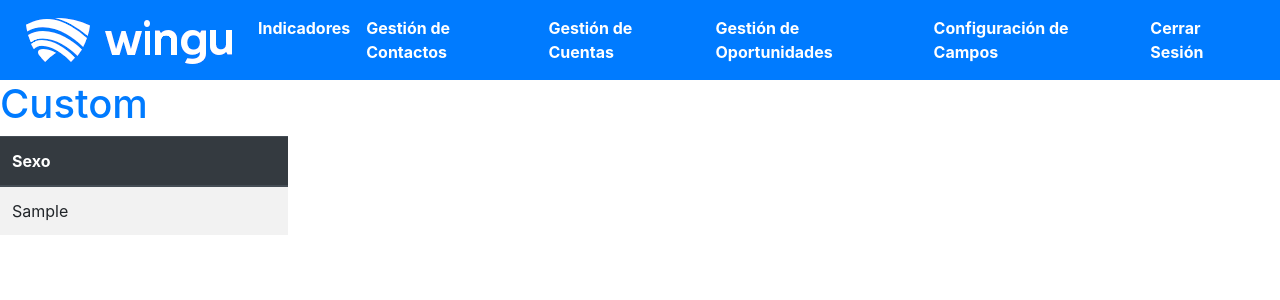
After one commit to Winguweb/mi_primera_bd, a Django app: page /custom/ in a window 1280 px wide. The commit adds this page. Shown: the top 300 px of the page. Run offline with Django 3.2, Linux system fonts and the light colour scheme; a user stored in the database is signed in; tables that the repository leaves empty hold one stand-in row (values such as "Sample post"); some libraries are stand-ins or nearby versions.

Commit message:
agrego vista y admin para custom sexo

```diff
--- a/primerabdd/primerabdd/crm/admin.py
+++ b/primerabdd/primerabdd/crm/admin.py
@@ -1,5 +1,5 @@
 from django.contrib import admin
-from .models import Cuenta, Contacto, Organizacion, Donante, Voluntario
+from .models import Cuenta, Contacto, Organizacion, Donante, Voluntario, CampoSexo
 
 class ContactoInline(admin.TabularInline):
     model = Contacto
@@ -30,3 +30,4 @@ class ContactoAdmin(admin.ModelAdmin):
     ]
 
 admin.site.register(Organizacion)
+admin.site.register(CampoSexo)
--- a/primerabdd/primerabdd/crm/templates/base.html
+++ b/primerabdd/primerabdd/crm/templates/base.html
@@ -43,7 +43,7 @@
                    <a class="nav-link" href="#"><b>Gestión de Oportunidades</b></a>
                 </li>
                 <li class="nav-item">
-                   <a class="nav-link" href="#"><b>Configuración de Campos</b></a>
+                   <a class="nav-link" href="/custom"><b>Configuración de Campos</b></a>
                 </li>
 <!--                 <li class="nav-item">
                         <a class="nav-link" href="{% url 'password_reset' %}"><b>Resetear Contraseña</b></a>
--- /dev/null
+++ b/primerabdd/primerabdd/crm/templates/crm/custom.html
@@ -0,0 +1,22 @@
+{% extends "base.html" %}
+
+{% block body %}
+	<h1>Custom</h1>
+
+
+	<table class="table table-striped table-hover " style="width: 18rem;">
+		<thead class="thead-dark">
+			<tr>
+				<th>Sexo</th>
+			</tr>
+		</thead>
+		<tbody>
+			{% for campo in camposexo %}
+			<tr>
+			<td>{{ campo.sexo }}</td>
+			</tr>
+
+			{% endfor %}
+		</tbody>
+	</table>
+{% endblock %}
--- a/primerabdd/primerabdd/crm/urls.py
+++ b/primerabdd/primerabdd/crm/urls.py
@@ -12,4 +12,5 @@ urlpatterns = [
     path('dashboard/', views.DashBoard.as_view(),name='ver_dashboard'),
     path('carga/', views.Importador.as_view(),name='ver_importador'),
     path('upload/csv/', views.upload_csv, name='upload_csv'),
+    path('custom/', views.CamposCustom.as_view(), name='campos_custom')
 ]
--- a/primerabdd/primerabdd/crm/views.py
+++ b/primerabdd/primerabdd/crm/views.py
@@ -261,3 +261,17 @@ def upload_csv(request):
             print("Error cargando un usuario: " + linea)
             print(e)
     return HttpResponseRedirect(reverse("contactos"))
+
+
+# Lista de cuentas
+class CamposCustom(TemplateView):
+    template_name = 'crm/custom.html'
+    context_object_name = 'campos'
+
+    def get_context_data(self, **kwargs):
+        user = self.request.user
+        context = super(CamposCustom, self).get_context_data(**kwargs)
+        context['camposexo'] = CampoSexo.objects.filter(organizacion__usuario=user)
+        print(context['camposexo'])
+        #context['modeltwo'] = ModelTwo.objects.get(*query logic*)
+        return context
```
